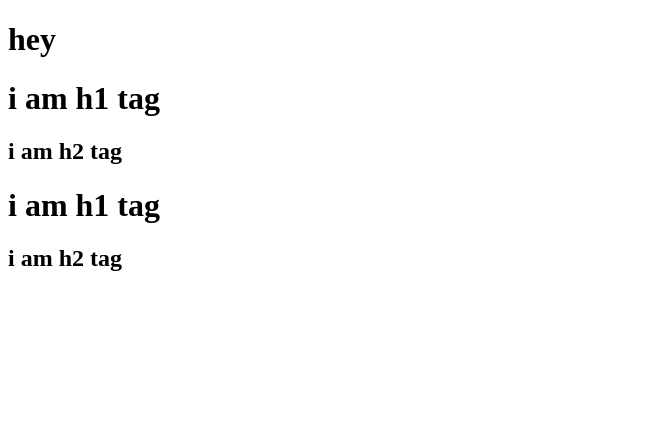
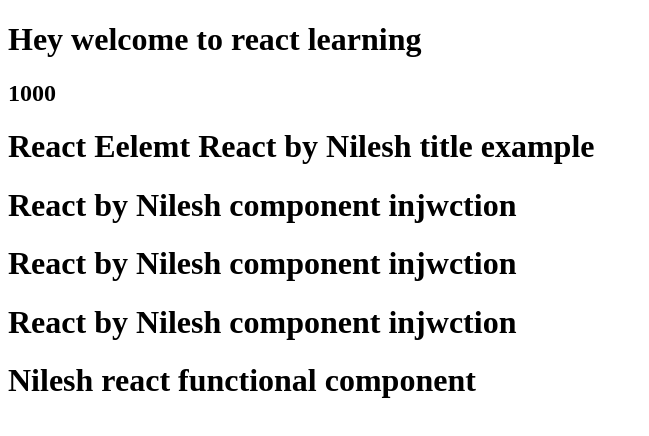
Before and after one commit to nilesh-nitw/Nilesh-react, a React app: page / in a window 1280 px wide. Shown: the whole page, without its empty margins (0-649 px from the left). Built offline with nearby package versions, Linux system fonts and the light colour scheme.

Commit message:
third lecture code

```diff
--- a/App.js
+++ b/App.js
@@ -1,17 +1,49 @@
 import React from "react";
 import ReactDOM from "react-dom/client";
 
-const parent = React.createElement("div",{id :"parent"},
-[React.createElement("div",{id :"child"},
-[React.createElement("h1",{},"i am h1 tag"),
-React.createElement("h2",{},"i am h2 tag")]),
-React.createElement("div",{id :"child2"},
-[React.createElement("h1",{},"i am h1 tag"),
-React.createElement("h2",{},"i am h2 tag")])]);
+// react Element
+
+const elem =<span> React Eelemt </span>
+
+const title= (
+    <h1 className ="head" tableIndex ="5">
+    {elem}
+    React by Nilesh title example
+    </h1>
+    );
 
 
-const heading= React.createElement("h1",
-{id :"heading"},
-"Hello world from reacts");
- const root=ReactDOM.createRoot(document.getElementById("root"));
- root.render(parent);
+// Tital component
+const Title =() =>(
+<h1 className ="head" tableIndex ="5">
+React by Nilesh component injwction
+</h1>
+);
+
+//React functional Component
+
+// class based components old will learn later not required for new devlopment
+//functional component -new
+
+
+//component composition
+
+const number =1000;
+
+const HeadingComponent= ()=>(
+    <div id ="container">
+        <h2>{number}</h2>
+        {title}
+         {/* this way can put another componet   */}
+        <Title />
+        <Title></Title>
+        {Title()}
+     <h1 className="heading"> Nilesh react functional component</h1>
+     </div>
+);
+
+
+
+const root = ReactDOM.createRoot(document.getElementById("root"));
+//root.render(heading);
+root.render(<HeadingComponent/>)
--- a/index.html
+++ b/index.html
@@ -7,9 +7,8 @@
     <title>Nilesh React</title>
 </head>
 <body>
-    <h1>hey </h1>
+    <h1>Hey  welcome to react learning </h1>
  <div id ="root"></div>
-
 
 <script type="module" src="./App.js">
 
--- a/package.json
+++ b/package.json
@@ -4,6 +4,7 @@
   "description": "this is nilesh react learning",
   "main": "App.js",
   "scripts": {
+
     "start": "parcel index.html",
     "build": "parcel build index.html",
     "test": "jest"
```
